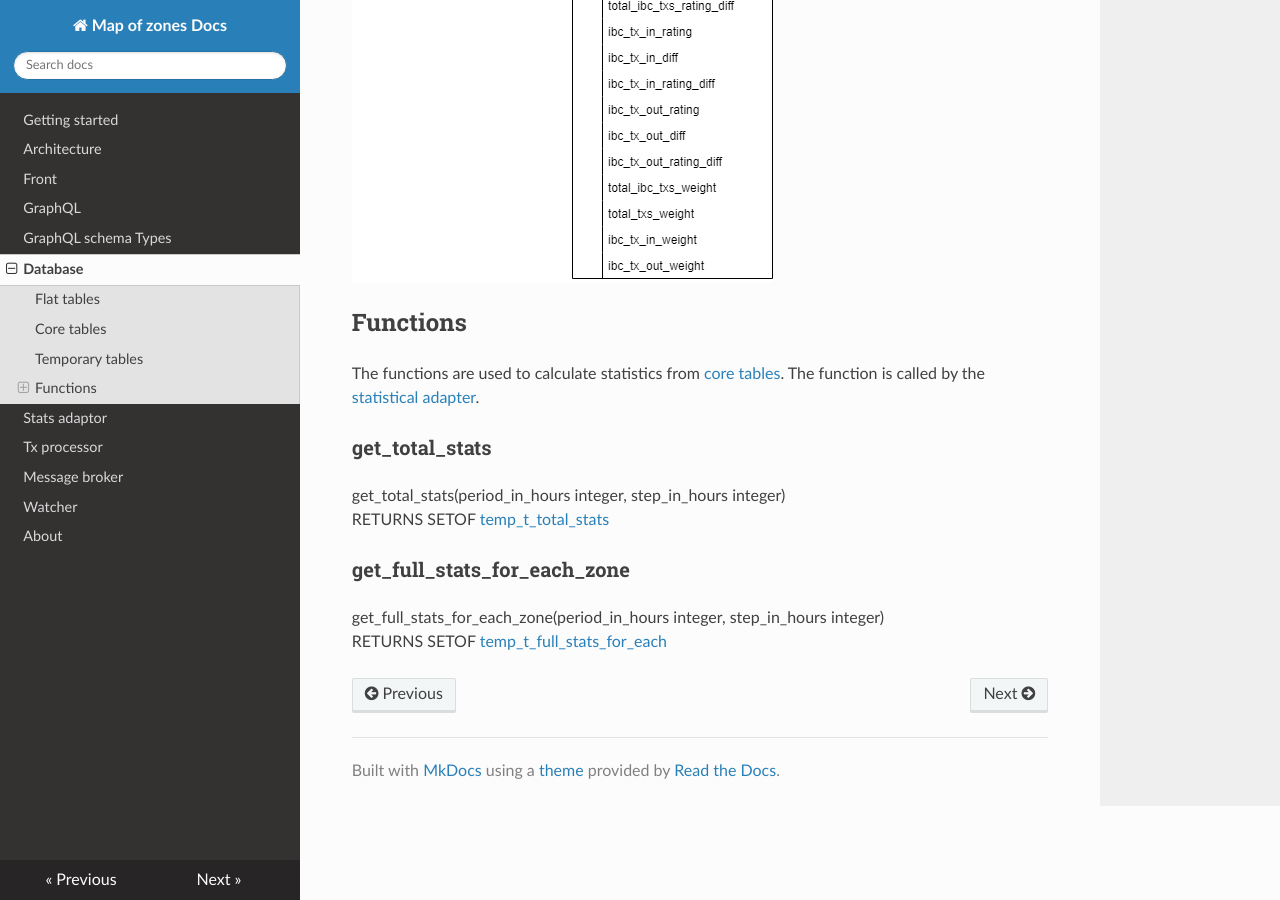
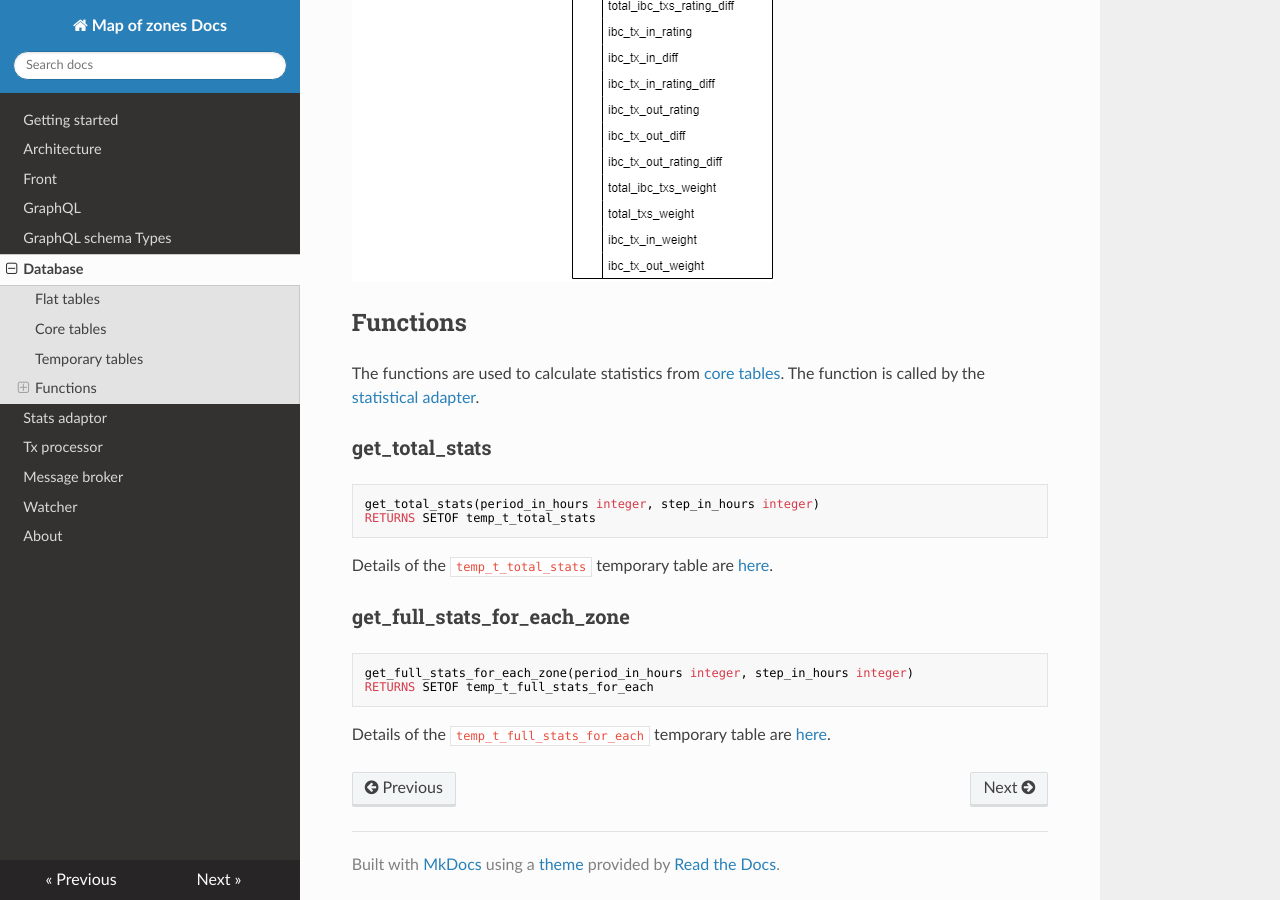
Before and after one commit to mapofzones/docs, an MkDocs documentation site: the page built from docs/database.md, in a window 1280 px wide and 900 px high, scrolled down 2371 px. Built offline with MkDocs 1.6.1, drawn with Linux system fonts in a browser that asks for light colours; nearby versions of some CDN libraries.

Commit message:
database docs update

````diff
--- a/docs/database.md
+++ b/docs/database.md
@@ -24,12 +24,17 @@ The functions are used to calculate statistics from [core tables](database.md#co
 
 ### get_total_stats
 
-get_total_stats(period_in_hours integer, step_in_hours integer)
-<br>
-RETURNS SETOF [temp_t_total_stats](database.md#temporary-tables)
+    get_total_stats(period_in_hours integer, step_in_hours integer)
+    RETURNS SETOF temp_t_total_stats
+
+Details of the ```temp_t_total_stats``` temporary table are [here](database.md#temporary-tables).
 
 ### get_full_stats_for_each_zone
 
-get_full_stats_for_each_zone(period_in_hours integer, step_in_hours integer)
-<br>
-RETURNS SETOF [temp_t_full_stats_for_each](database.md#temporary-tables)
+<!-- ```get_full_stats_for_each_zone(period_in_hours integer, step_in_hours integer)
+RETURNS SETOF ```[temp_t_full_stats_for_each](database.md#temporary-tables) -->
+
+    get_full_stats_for_each_zone(period_in_hours integer, step_in_hours integer)
+    RETURNS SETOF temp_t_full_stats_for_each
+
+Details of the ```temp_t_full_stats_for_each``` temporary table are [here](database.md#temporary-tables).
````
